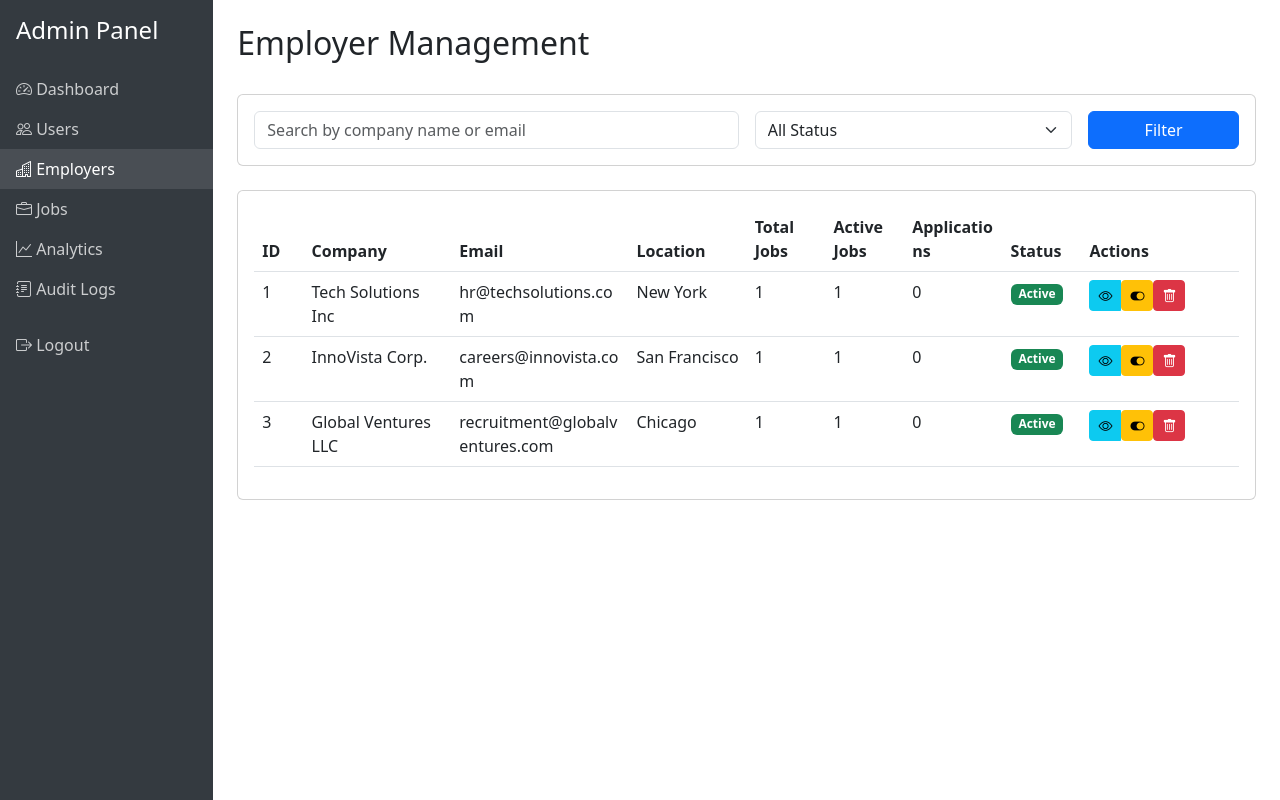
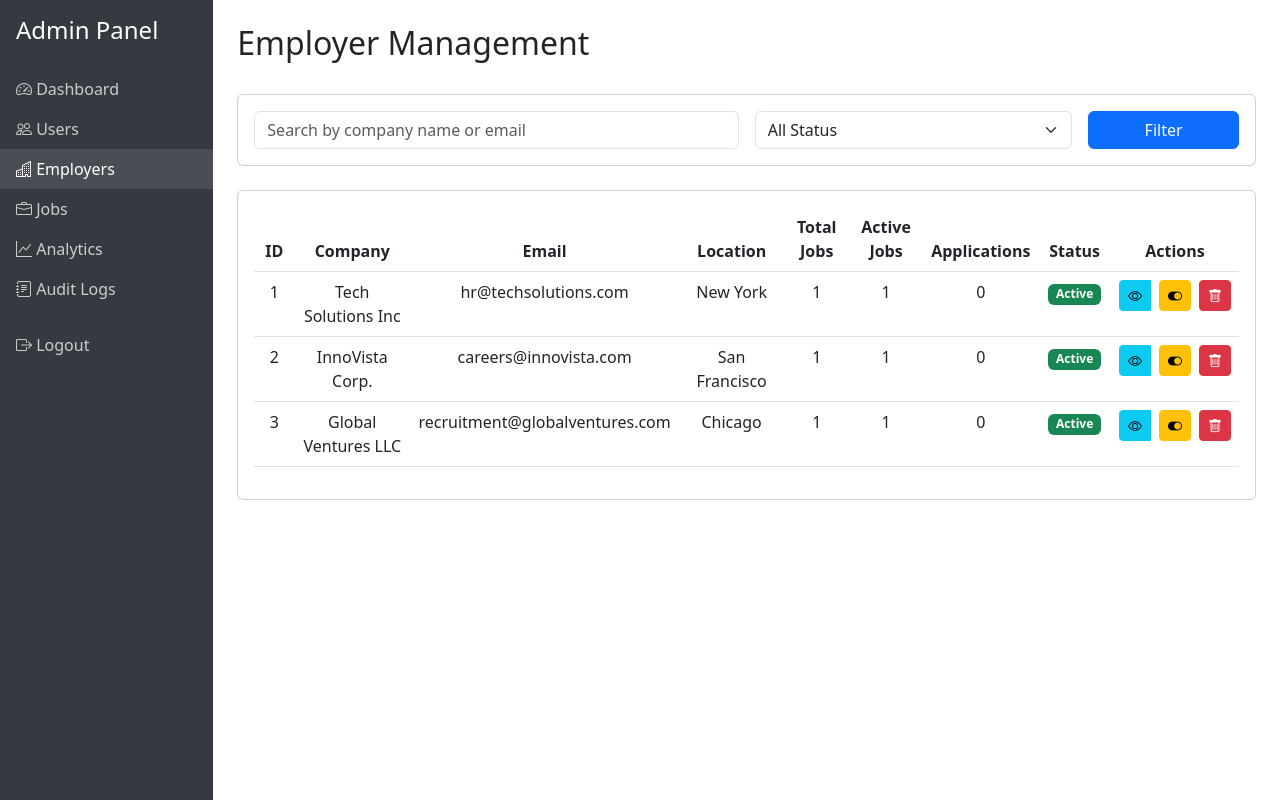
Before and after one commit to ProjectsUniversity/COSC360, a PHP site: page /admin/employers.php in a window 1280 px wide. Run offline with PHP 8.4, Linux system fonts and the light colour scheme; a user stored in the database is signed in; data comes from the database, SQL or seed files in the repository; data that the repository does not hold is empty; some libraries are stand-ins or nearby versions.

Commit message:
Update table layouts for employers, jobs, and users pages; adjust column widths and improve responsiveness

```diff
--- a/HTML, CSS, JS/PHP/admin/employers.php
+++ b/HTML, CSS, JS/PHP/admin/employers.php
@@ -92,19 +92,17 @@ $employers = $stmt->fetchAll(PDO::FETCH_ASSOC);
 
         /* Table column widths */
         .col-id { width: 5%; }
-        .col-company { width: 15%; }
-        .col-email { width: 18%; }
-        .col-location { width: 12%; }
+        .col-company { width: 16%; }
+        .col-email { width: 19%; }
+        .col-location { width: 14%; }
         .col-jobs { width: 8%; }
-        .col-active { width: 8%; }
+        .col-active { width: 9%; }
         .col-apps { width: 10%; }
         .col-status { width: 8%; }
         .col-actions { width: 16%; }
 
-        /* Ensure table takes full width */
         .table-responsive table {
             width: 100%;
-            table-layout: fixed;
         }
     </style>
 </head>
@@ -187,7 +185,7 @@ $employers = $stmt->fetchAll(PDO::FETCH_ASSOC);
                 <!-- Employers Table -->
                 <div class="card">
                     <div class="card-body">
-                        <div class="table-responsive">
+                        <div class="table-responsive text-center">
                             <table class="table table-hover">
                                 <thead>
                                     <tr>
@@ -219,7 +217,7 @@ $employers = $stmt->fetchAll(PDO::FETCH_ASSOC);
                                         </td>
                                         <td>
                                             <div class="btn-group">
-                                                <button type="button" class="btn btn-sm btn-info"
+                                                <button type="button" class="btn btn-sm btn-info me-2"
                                                         onclick="viewDetails(<?php echo $employer['employer_id']; ?>)">
                                                     <i class="bi bi-eye"></i>
                                                 </button>
@@ -227,7 +225,7 @@ $employers = $stmt->fetchAll(PDO::FETCH_ASSOC);
                                                       onsubmit="return confirm('Are you sure you want to toggle this employer\'s status?');">
                                                     <input type="hidden" name="action" value="toggle_status">
                                                     <input type="hidden" name="employer_id" value="<?php echo $employer['employer_id']; ?>">
-                                                    <button type="submit" class="btn btn-sm btn-warning">
+                                                    <button type="submit" class="btn btn-sm btn-warning me-2">
                                                         <i class="bi bi-toggle-on"></i>
                                                     </button>
                                                 </form>
```
Also changed, not shown: HTML, CSS, JS/PHP/admin/jobs.php (+4 -6 lines), HTML, CSS, JS/PHP/admin/users.php (+4 -6 lines).
